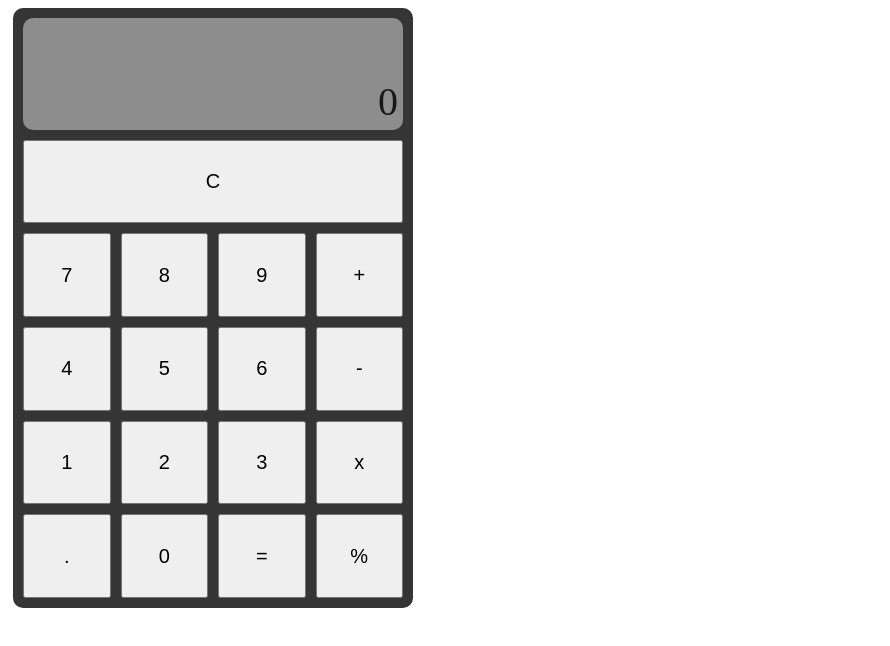
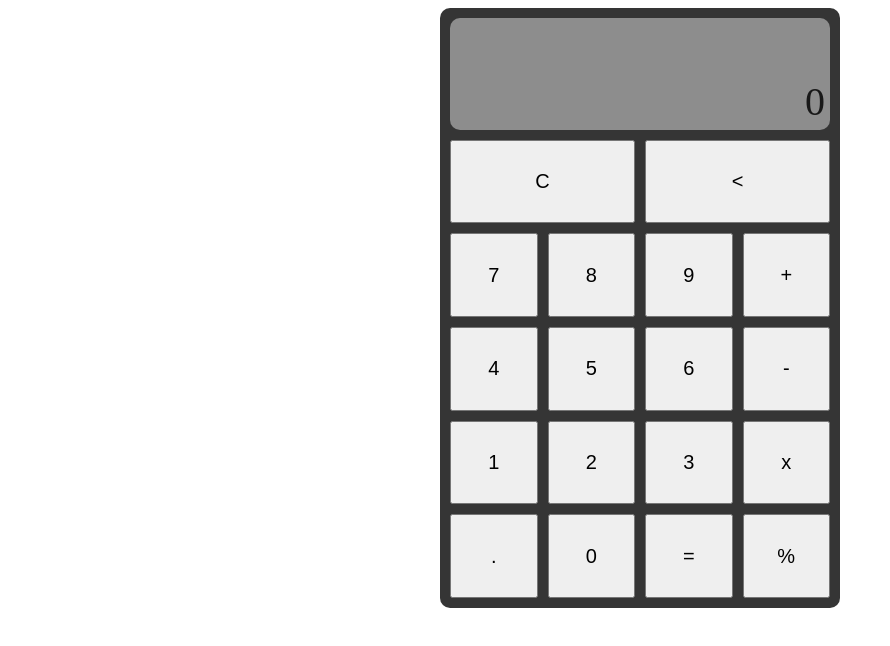
Before and after one commit to okayblue/calculator, a plain HTML site: page index.html in a window 1280 px wide. Shown: the whole page, without its empty margins (0-890 px from the left). Drawn offline with Linux system fonts and the light colour scheme.

Commit message:
Add backspace button

```diff
--- a/index.html
+++ b/index.html
@@ -17,6 +17,7 @@
             </div>
         </div>
         <button class="calcItems" id="clear">C</button>
+        <button class="calcItems" id="backspace">&lt;</button>
         <button class="calcItems numButton" id="7">7</button>
         <button class="calcItems numButton" id="8">8</button>
         <button class="calcItems numButton" id="9">9</button>
--- a/style.css
+++ b/style.css
@@ -5,7 +5,7 @@
 
 .calcContainer {
     background-color: rgb(53, 53, 53);
-    margin: 5px;
+    margin: auto;
     padding: 5px;
     border-radius: 10px;
     min-width: 300px;
@@ -22,8 +22,8 @@
     font-size: 2rem;
 }
 
-#clear {
-    flex: 1 1 100%;
+#clear, #backspace {
+    flex: 1 1 45%;
 }
 
 #display {
```
